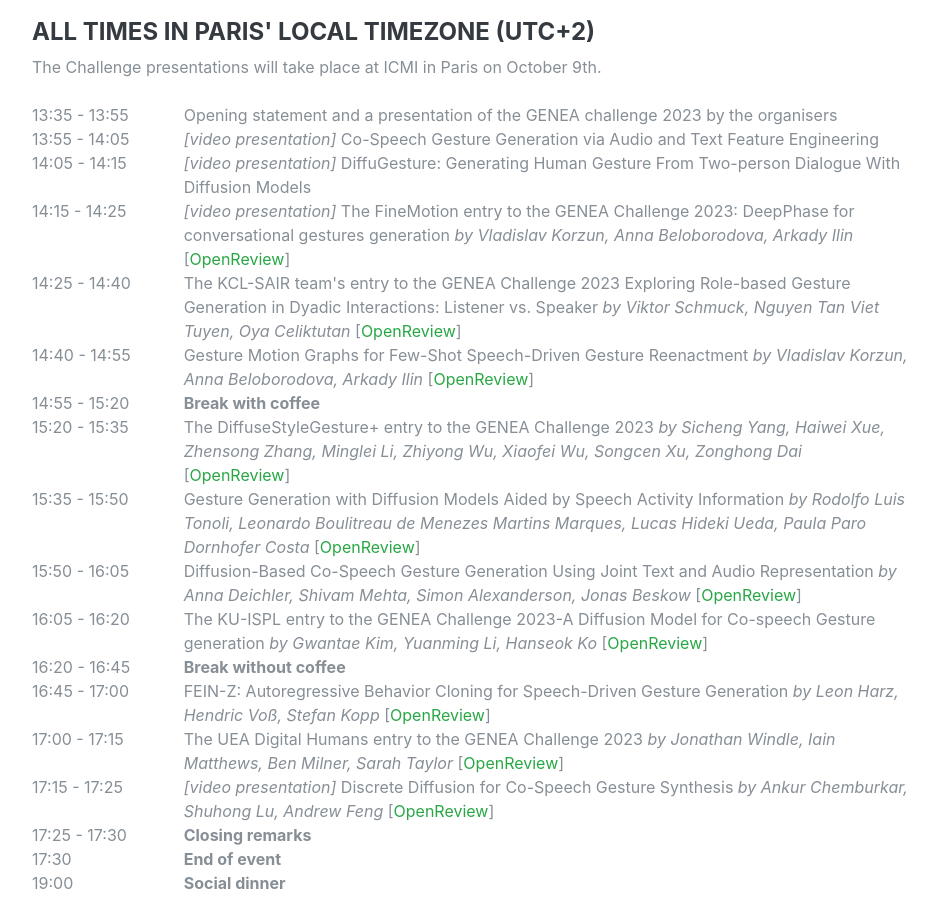
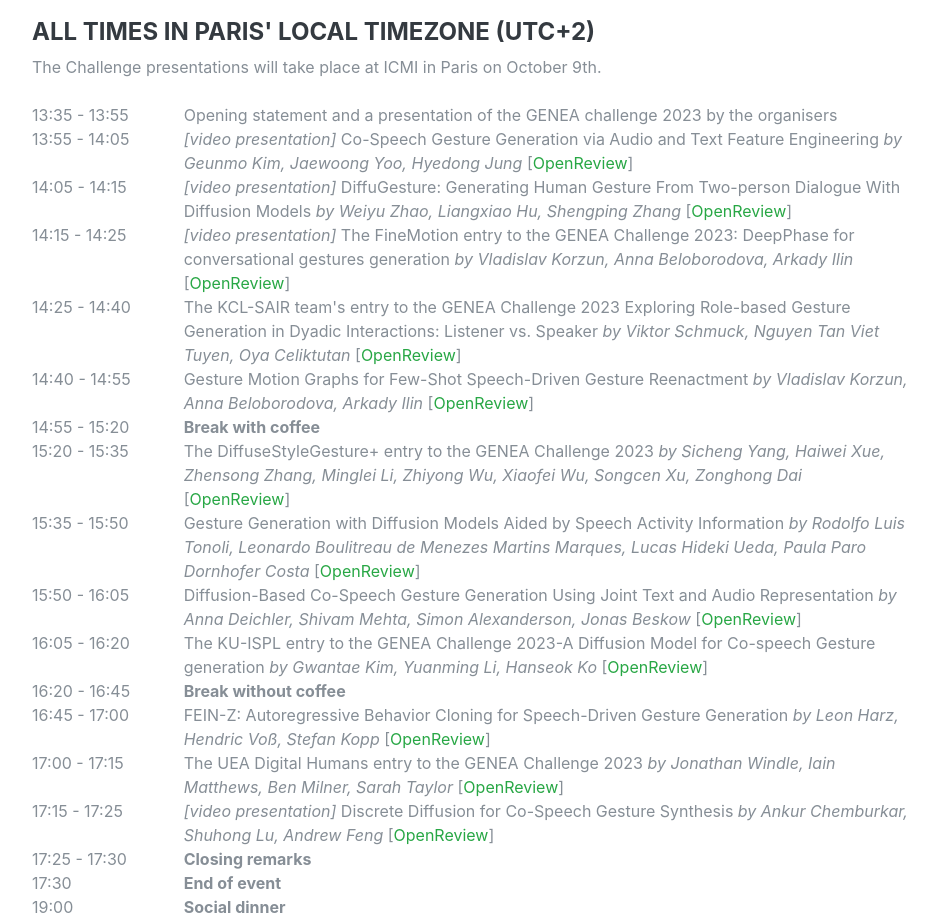
Before and after one commit to genea-workshop/2023, a website: page challenge/index.html in a window 1280 px wide. Shown: the part 2300-3224 px from the top of the page, without its empty margins (320-1257 px from the left). Drawn offline with Linux system fonts and the light colour scheme; a web font is replaced by a local one.

Commit message:
Add missing authors to event schedule

```diff
--- a/challenge/index.html
+++ b/challenge/index.html
@@ -236,12 +236,14 @@
                 <div class="row">
                     <div class="col">13:55&nbsp;-&nbsp;14:05</div>
                     <div class="col-10"><i>[video presentation]</i> Co-Speech Gesture Generation via Audio and Text Feature
-                        Engineering</div>
+                        Engineering <i>by Geunmo Kim, Jaewoong Yoo, Hyedong Jung</i> [<a
+                        href="https://openreview.net/forum?id=mK2qMNf0_Nd" target="_blank">OpenReview</a>]</div>
                 </div>
                 <div class="row">
                     <div class="col">14:05&nbsp;-&nbsp;14:15</div>
                     <div class="col-10"><i>[video presentation]</i> DiffuGesture: Generating Human Gesture From Two-person
-                        Dialogue With Diffusion Models</div>
+                        Dialogue With Diffusion Models <i>by Weiyu Zhao, Liangxiao Hu, Shengping Zhang</i> [<a
+                        href="https://openreview.net/forum?id=swc28UDR8Wk" target="_blank">OpenReview</a>]</div>
                 </div>
                 <div class="row">
                     <div class="col">14:15&nbsp;-&nbsp;14:25</div>
```
